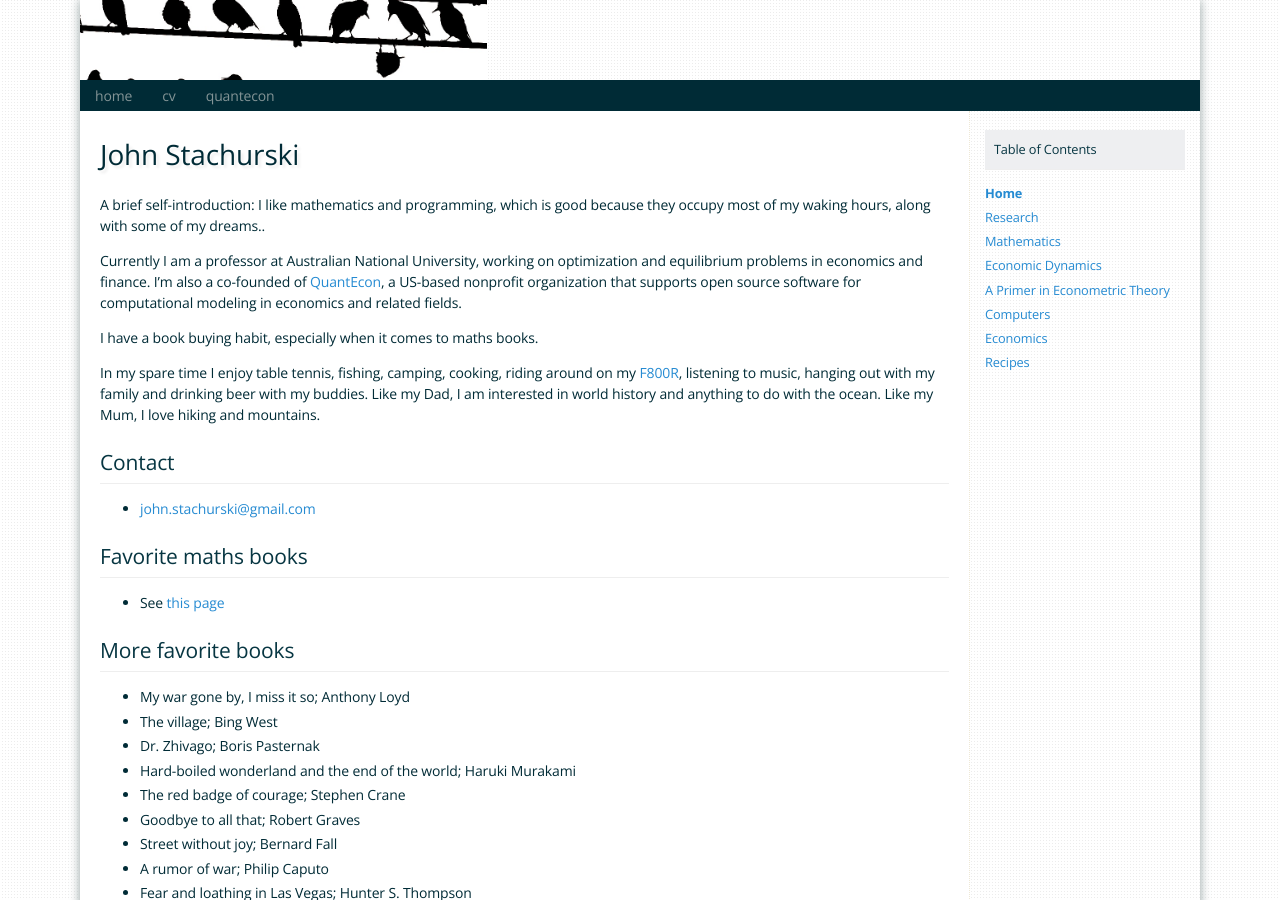
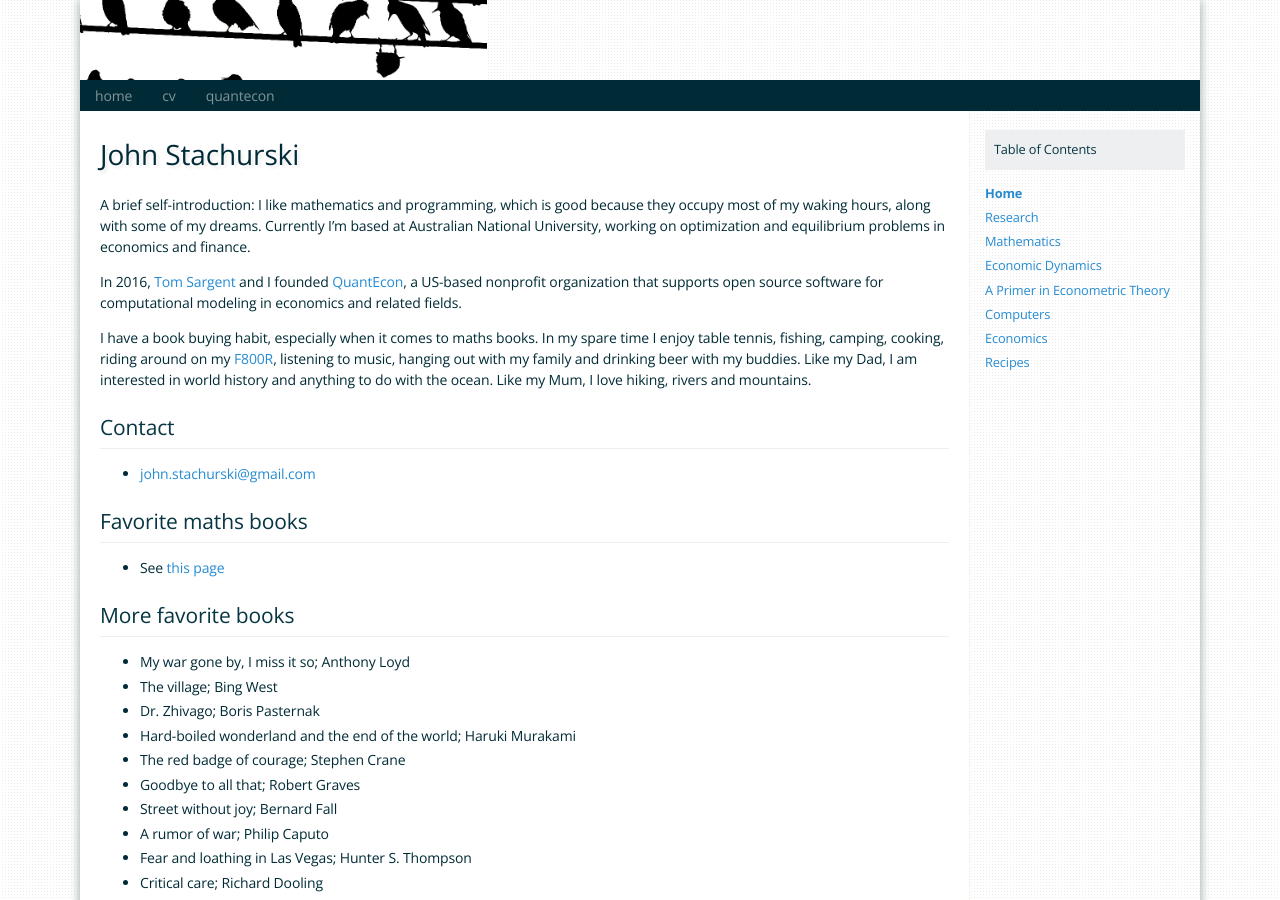
Before and after one commit to jstac/personal_website, a Jekyll site: the page built from index.md, in a window 1280 px wide and 900 px high. Built offline with Jekyll 4.4.1, drawn with Linux system fonts in a browser that asks for light colours; our own code applies the rules of GitHub Pages for plain Markdown files.

Commit message:
space fixes

```diff
--- a/index.md
+++ b/index.md
@@ -9,22 +9,21 @@
 
 A brief self-introduction: I like mathematics and programming, which is
 good because they occupy most of my waking hours, along with some of my
-dreams..
+dreams.  Currently I'm based at Australian National University, working on
+optimization and equilibrium problems in economics and finance.
 
-Currently I am a professor at Australian National University, working on
-optimization and equilibrium problems in economics and finance. I'm also
-a co-founded of [QuantEcon](https://quantecon.org/), a US-based
-nonprofit organization that supports open source software for
-computational modeling in economics and related fields.
+In 2016, [Tom Sargent](http://www.tomsargent.com/) and I founded
+[QuantEcon](https://quantecon.org/), a US-based nonprofit organization that
+supports open source software for computational modeling in economics and
+related fields.
 
-I have a book buying habit, especially when it comes to maths books.
+I have a book buying habit, especially when it comes to maths books.  In my
+spare time I enjoy table tennis, fishing, camping, cooking, riding around on
+my [F800R](http://www.motorcycle-usa.com/2014/11/article/2015-bmw-f800r-first-look),
+listening to music, hanging out with my family and drinking beer with my
+buddies. Like my Dad, I am interested in world history and anything to do with
+the ocean. Like my Mum, I love hiking, rivers and mountains.
 
-In my spare time I enjoy table tennis, fishing, camping, cooking, riding
-around on my
-[F800R](http://www.motorcycle-usa.com/2014/11/article/2015-bmw-f800r-first-look),
-listening to music, hanging out with my family and drinking beer with my
-buddies. Like my Dad, I am interested in world history and anything to
-do with the ocean. Like my Mum, I love hiking and mountains.
 
 ## Contact
 
```
Also changed, not shown: pages/economics.md (+2 -5 lines), pages/research.md (line endings or trailing spaces).
